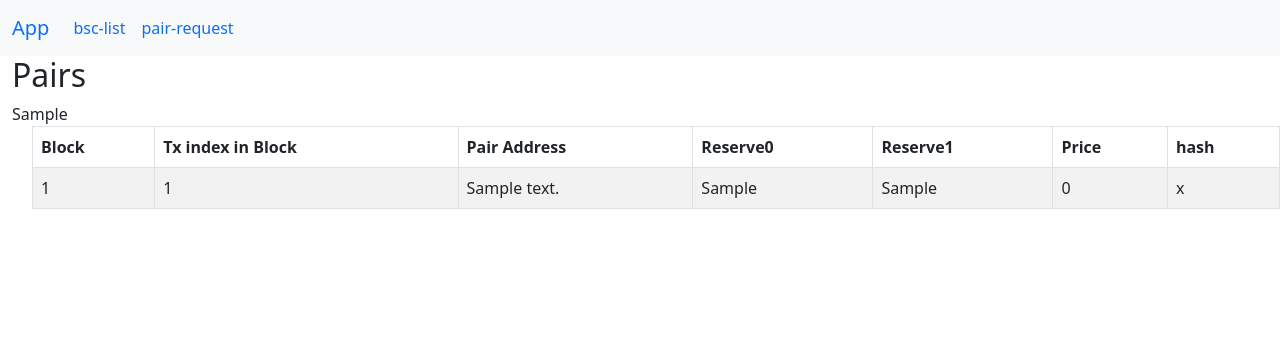
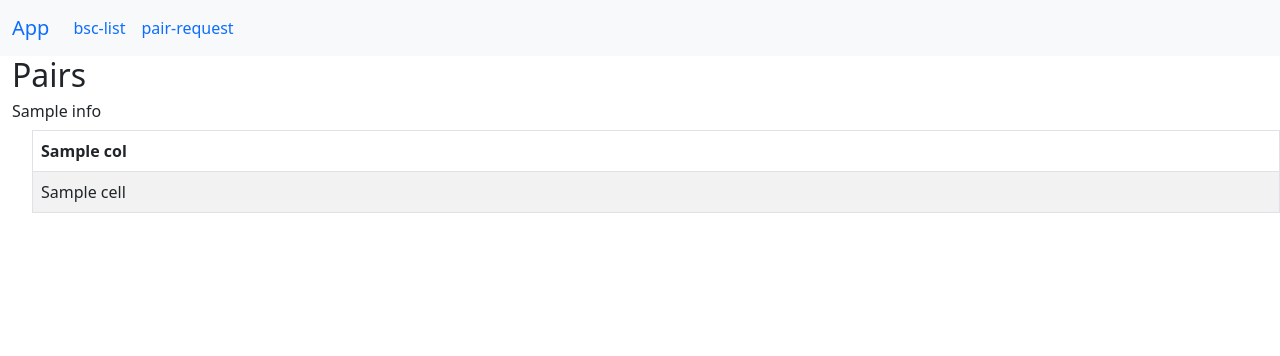
Before and after one commit to sohm13/djanog-chainscan-test, a Django app: template chainscan/blockchains/templates/blockchains/pair_balance.html in a window 1280 px wide. Shown: the top 356 px of the page. Run offline with Django 4.2, Linux system fonts and the light colour scheme; the template is opened without the code that fills it: most values are stand-ins (such as "Sample title", 1, 10 or a date in 2020).

Commit message:
in views.pair_balances отдает pandas df, pair_balance.html обрабатывает pandas df

```diff
--- a/chainscan/blockchains/templates/blockchains/bsc_list.html
+++ b/chainscan/blockchains/templates/blockchains/bsc_list.html
@@ -5,7 +5,7 @@
 {% endblock %}
 
 {% block context %}
-    <h2> Pairs  </h2>
+    <h2> Pairs   </h2>
 <ul>
     <table class="table table-bordered  table-striped">
     <thead>
--- a/chainscan/blockchains/templates/blockchains/pair_balance.html
+++ b/chainscan/blockchains/templates/blockchains/pair_balance.html
@@ -7,41 +7,34 @@
 {% block context %}
 
 <div class="container-fluid">
-  <h2> Pairs  </h2>
+  <h2> Pairs </h2>
+  <h6>{{info}} </h6>
+</div>
 
-  {{ df|safe }}
-</div>
 <ul>
   <table class="table table-bordered  table-striped">
     <thead>
       <tr>
-          <th scope="col"> Block </th>
-          <th scope="col"> Tx index in Block </th>
-          <th scope="col">Pair Address </th>
-          <th scope="col">Reserve0 </th>
-          <th scope="col">Reserve1 </th>
-          <th scope="col">Price </th>
-          <th scope="col">hash</th>
+        {% for col in df.columns %}
+          <th scope="col">
+            {{col}}
+          </th>
+        {% endfor %}
       </tr>
     </thead>
     <tbody>
-    {% for transaction in transcations %}
+      {% for index, row in df.iterrows %}
         <tr>
-          <td > {{ transaction.block_number}}  </td>
-          <td > {{ transaction.transaction_index}}  </td>
-          <td > {{ transaction.pair_address}}  </td>
-          <td > {{ transaction.reserve0}}  </td>
-          <td > {{ transaction.reserve1}}  </td>
-          <td > {{ 0}}  </td>
-          <td > {{ transaction.hash}}  </td>
-
+          {% for cell in row %}
+            <td>
+              {{ cell }}
+            </td>
+          {% endfor %}
         </tr>
       {% endfor %}
-
     </tbody>
   </table>
+</ul>
 
 
-</ul>
-
 {% endblock %}
```
Also changed, not shown: chainscan/blockchains/forms.py (+4 -4 lines), chainscan/blockchains/views.py (+22 -15 lines), .github/workflows/pylint.yml, chainscan/blockchains/scripts/__init__.py (deleted). Lines whose indentation alone changed are shown as unchanged.
